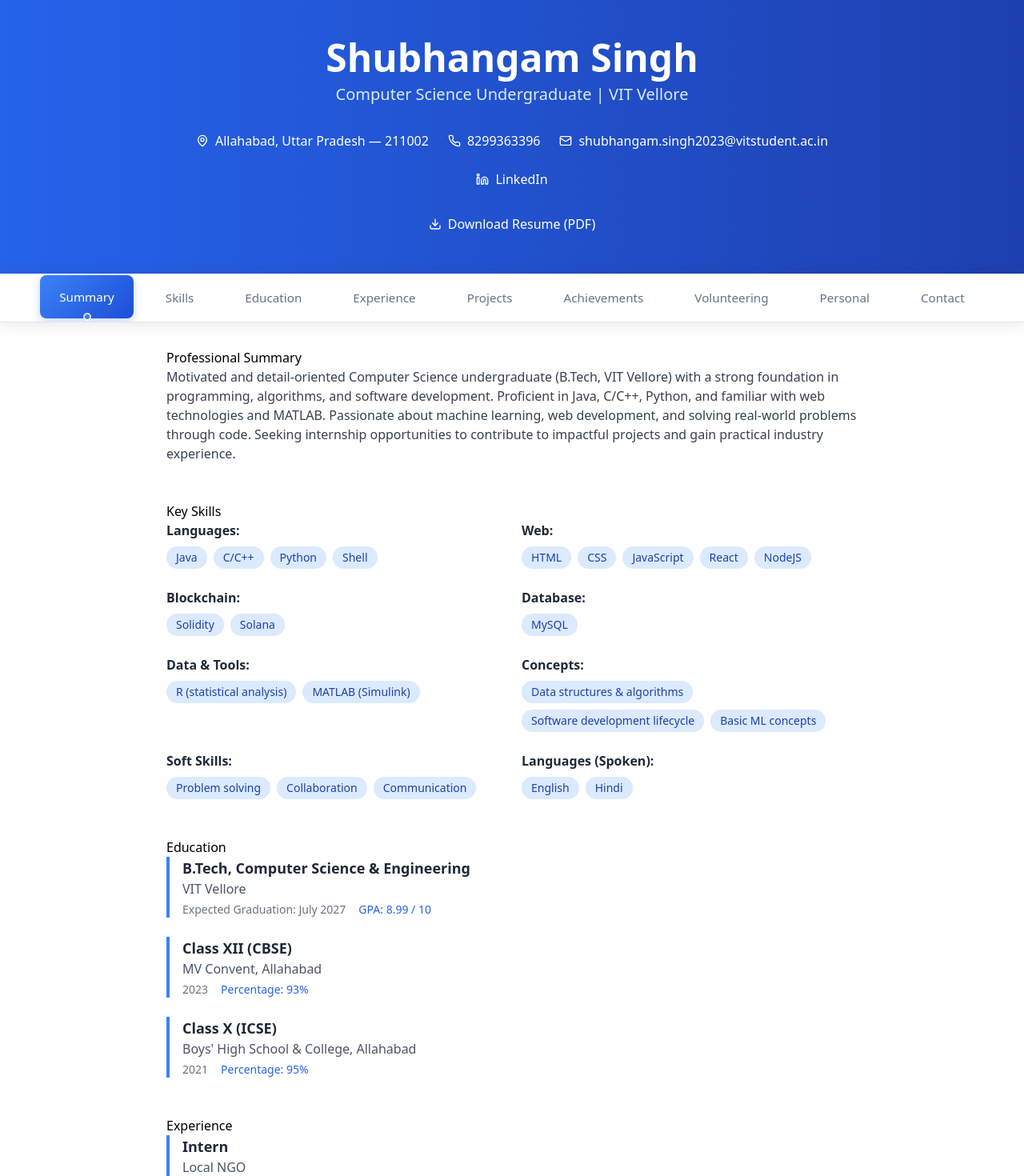
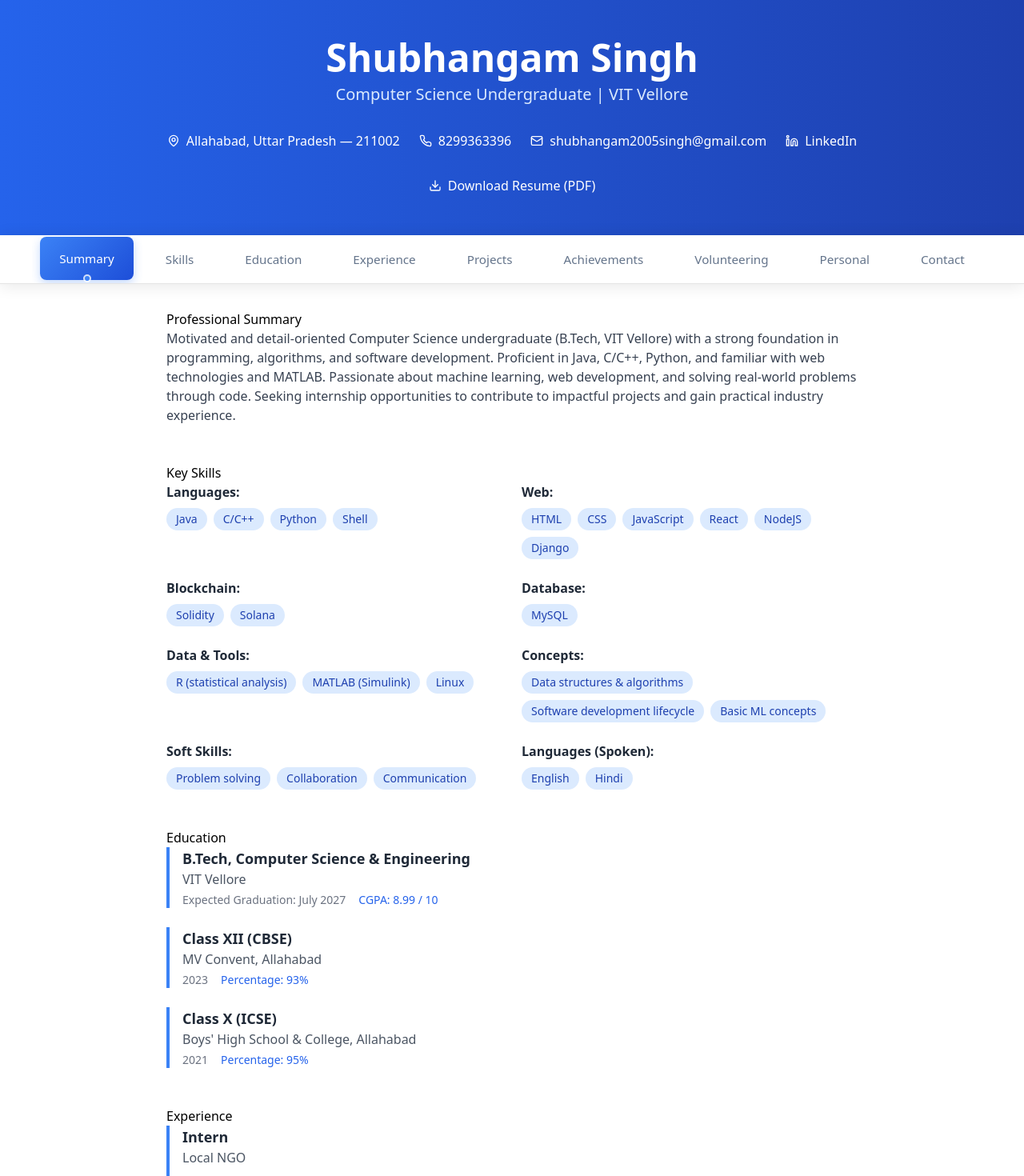
Before and after one commit to Shubhangam-Singh/shubhangam-resume, a React (Vite) app: page / in a window 1280 px wide. Shown: the top 1470 px of the page at 80% size. Built offline with nearby package versions, Linux system fonts and the light colour scheme.

Commit message:
fix: update vite config and add vercel.json

```diff
--- a/src/components/Education.jsx
+++ b/src/components/Education.jsx
@@ -1,7 +1,7 @@
 import React from 'react'
 export default function Education(){
   const items = [
-    { degree:'B.Tech, Computer Science & Engineering', institution:'VIT Vellore', period:'Expected Graduation: July 2027', grade:'GPA: 8.99 / 10' },
+    { degree:'B.Tech, Computer Science & Engineering', institution:'VIT Vellore', period:'Expected Graduation: July 2027', grade:'CGPA: 8.99 / 10' },
     { degree:'Class XII (CBSE)', institution:'MV Convent, Allahabad', period:'2023', grade:'Percentage: 93%' },
     { degree:"Class X (ICSE)", institution:"Boys' High School & College, Allahabad", period:'2021', grade:'Percentage: 95%' }
   ]
--- a/src/components/Header.jsx
+++ b/src/components/Header.jsx
@@ -19,8 +19,8 @@ export default function Header() {
             <Phone size={16}/> <a href="tel:8299363396" className="hover:text-blue-200">8299363396</a>
           </div>
           <div className="flex items-center gap-2">
-            <Mail size={16}/> <a href="mailto:shubhangam.singh2023@vitstudent.ac.in" className="hover:text-blue-200">
-              shubhangam.singh2023@vitstudent.ac.in
+            <Mail size={16}/> <a href="mailto:shubhangam2005singh@gmail.com" className="hover:text-blue-200">
+              shubhangam2005singh@gmail.com
             </a>
           </div>
           <div className="flex items-center gap-2">
--- a/src/components/Skills.jsx
+++ b/src/components/Skills.jsx
@@ -2,10 +2,10 @@ import React from 'react'
 export default function Skills(){
   const cats = [
     { title:'Languages', skills:['Java','C/C++','Python','Shell'] },
-    { title:'Web', skills:['HTML','CSS','JavaScript','React','NodeJS'] },
+    { title:'Web', skills:['HTML','CSS','JavaScript','React','NodeJS','Django'] },
     { title:'Blockchain', skills:['Solidity','Solana'] },
     { title:'Database', skills:['MySQL'] },
-    { title:'Data & Tools', skills:['R (statistical analysis)','MATLAB (Simulink)'] },
+    { title:'Data & Tools', skills:['R (statistical analysis)','MATLAB (Simulink)','Linux'] },
     { title:'Concepts', skills:['Data structures & algorithms','Software development lifecycle','Basic ML concepts'] },
     { title:'Soft Skills', skills:['Problem solving','Collaboration','Communication'] },
     { title:'Languages (Spoken)', skills:['English','Hindi'] }
--- a/vite.config.mjs
+++ b/vite.config.mjs
@@ -1,8 +1,10 @@
 import { defineConfig } from 'vite'
 import react from '@vitejs/plugin-react'
 
-// https://vitejs.dev/config/
 export default defineConfig({
   plugins: [react()],
-  base: '/shubhangam-resume/' // IMPORTANT: Replace with your repo name
+  base: '/',  // ← CRITICAL: Must be '/' for Vercel
+  build: {
+    outDir: 'dist'
+  }
 })
```
Also changed, not shown: vercel.json (added), 3 other files (tests, documents, lock files or other folders).
